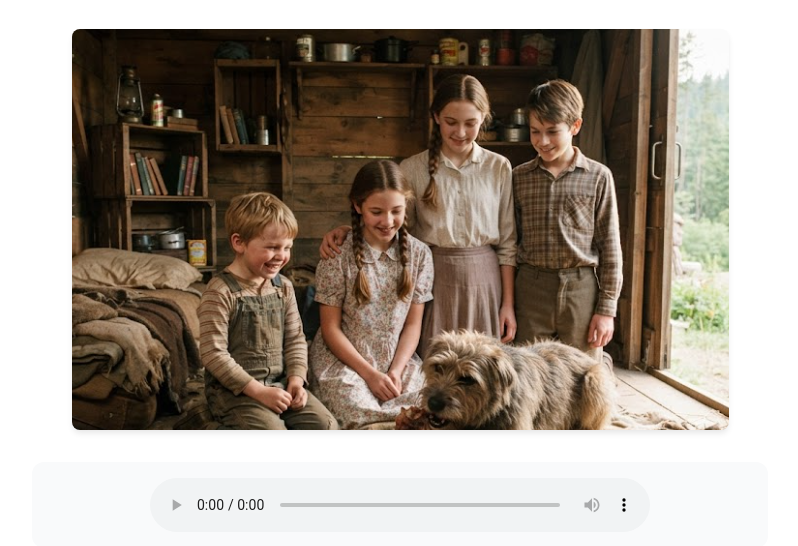
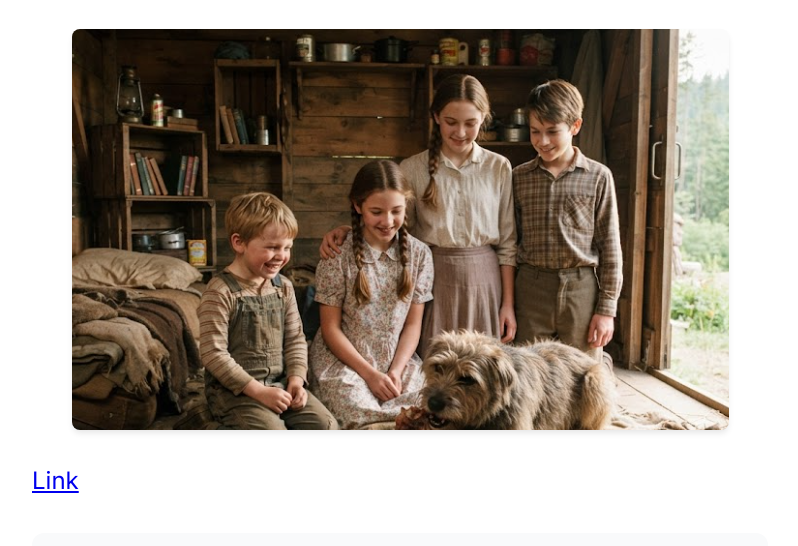
Before and after one commit to garturbian/esl, an Eleventy site: page src/lessons/Box-Car Kids 6.md in a window 1280 px wide. Shown: the part 174-720 px from the top of the page, without its empty margins (240-1038 px from the left). Built offline with nearby package versions, Linux system fonts and the light colour scheme; Eleventy itself is replaced by a stand-in of ours; files that its build step writes are made by us from their sources.

Commit message:
add link to bck-ch6

```diff
--- a/src/lessons/Box-Car Kids 6.md
+++ b/src/lessons/Box-Car Kids 6.md
@@ -5,6 +5,7 @@ title: "Box-Car Kids 6"
 ---
 
 ![bck-ch6]({{ '/images/bck-ch6.png' | url }})
+[Link](https://docs.google.com/document/d/1kEpIK9eWLv1omPOON095qwyu0Jgkvu9DM34QSwTx7CM/edit?tab=t.0)
 
 {% audioPlayer "/audio/bck-ch6_0.mp3" %}
 
```
